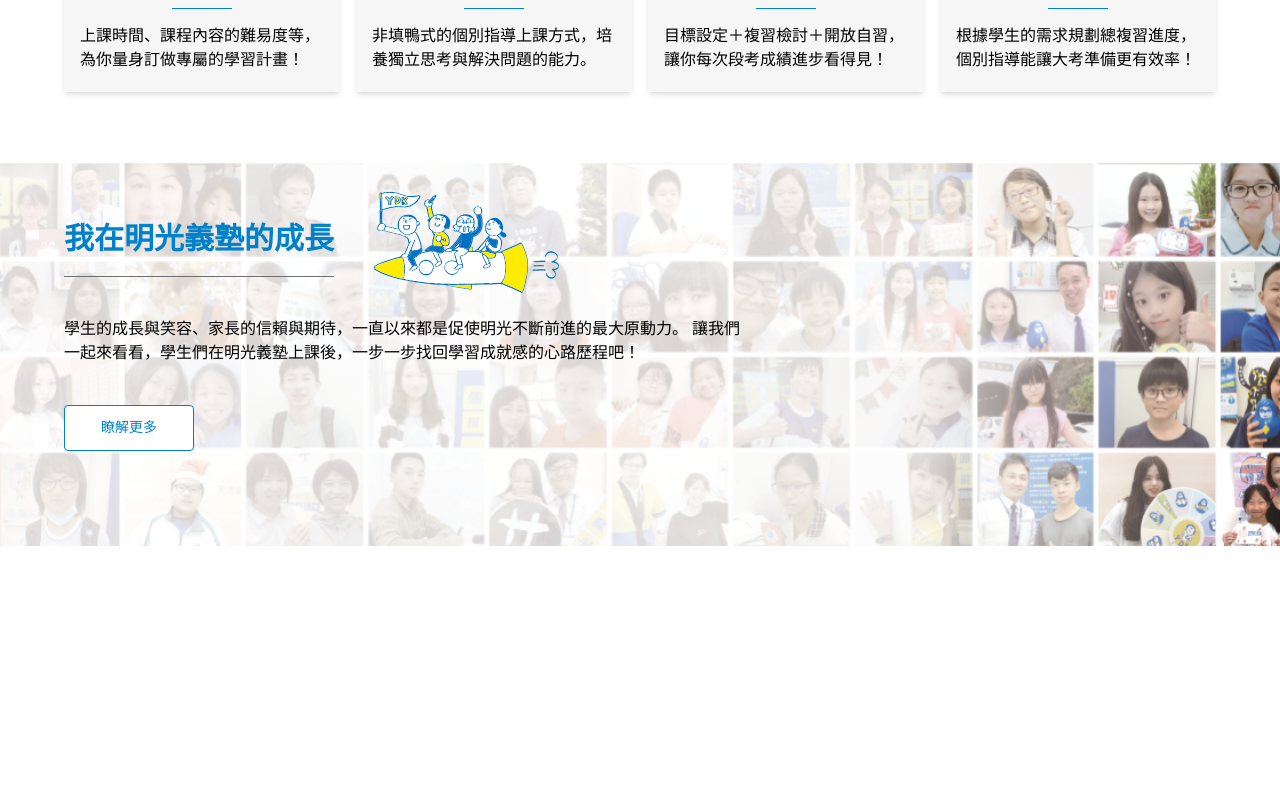
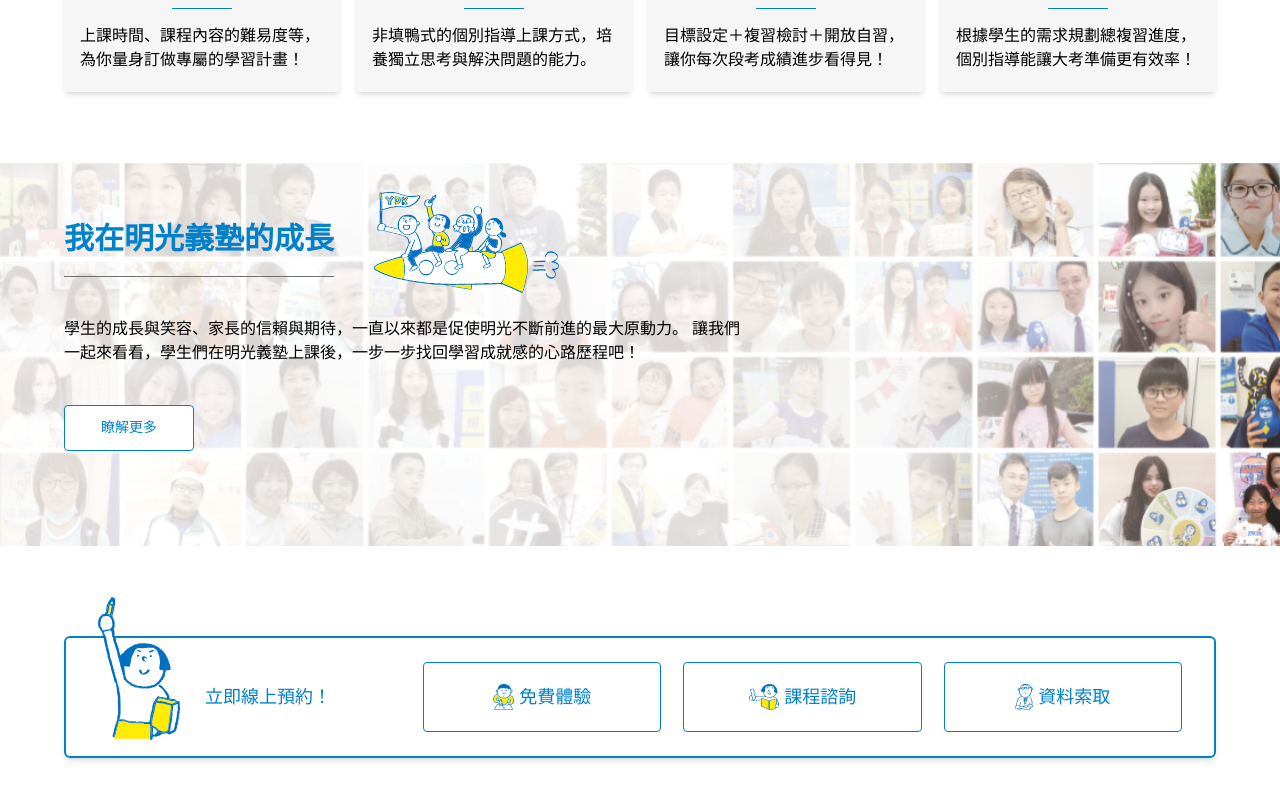
Before and after one commit to RhinoLee/edu_web, a Vue app: page / in a window 1280 px wide. Shown: the part 1859-2659 px from the top of the page. Before the commit the page ends 2495 px from the top, so only its background shows below. Built offline with nearby package versions, Linux system fonts and the light colour scheme; a web font is replaced by a local one.

Commit message:
Appointment Area

```diff
--- /dev/null
+++ b/src/components/Home/Appointment.vue
@@ -0,0 +1,46 @@
+<template>
+  <div class="mb-[74px]">
+    <div class="container">
+      <div
+        class="relative flex flex-wrap justify-center items-center w-full border-2 border-edu-blue rounded-md pt-[24px] pb-[24px] pl-[22px] pr-[22px] xl:pl-[32px] xl:pr-[32px] shadow-md">
+        <div class="w-[100%] lg:w-[30%] flex items-center">
+          <div class="relative w-[82px]">
+            <div class="absolute w-[82px] left-0 -top-[130px] lg:-top-[100px]"><img class="w-full" src="@/assets/images/image/img_reserve.svg" alt=""></div>
+          </div>
+          <h3
+            class="pl-[25px] text-sm text-edu-blue fonr-bold text-right sm:text-base xl:text-lg">
+            立即線上預約！</h3>
+        </div>
+        <div class="w-[100%] lg:w-[70%] grid grid-cols-1 gap-y-[18px] md:grid-cols-3 md:gap-y-0 gap-x-[22px] mt-[20px] lg:mt-0 lg:flex-1">
+          <div>
+            <a href="#"
+              class="flex justify-center items-center px-[38px] py-[20px] border border-edu-blue rounded hover:bg-edu-yellow">
+              <div class="h-[26px] mr-[5px]"><img class="block h-full" src="@/assets/images/icon/icon_free.svg"
+                  alt="免費體驗">
+              </div>
+              <p class="text-edu-blue text-base xl:text-lg">免費體驗</p>
+            </a>
+          </div>
+          <div>
+            <a href="#"
+              class="flex justify-center items-center px-[38px] py-[20px] border border-edu-blue rounded hover:bg-edu-yellow">
+              <div class="h-[26px] mr-[5px]"><img class="block h-full" src="@/assets/images/icon/icon_class.svg"
+                  alt="課程諮詢">
+              </div>
+              <p class="text-edu-blue text-base xl:text-lg">課程諮詢</p>
+            </a>
+          </div>
+          <div>
+            <a href="#"
+              class="flex justify-center items-center px-[38px] py-[20px] border border-edu-blue rounded hover:bg-edu-yellow">
+              <div class="h-[26px] mr-[5px]"><img class="block h-full" src="@/assets/images/icon/icon_info.svg"
+                  alt="資料索取">
+              </div>
+              <p class="text-edu-blue text-base xl:text-lg">資料索取</p>
+            </a>
+          </div>
+        </div>
+      </div>
+    </div>
+  </div>
+</template>
--- a/src/views/Home.vue
+++ b/src/views/Home.vue
@@ -5,6 +5,7 @@
 import Location from "@/components/Home/Location.vue"
 import CourseInfo from "@/components/Home/CourseInfo.vue"
 import Growing from "@/components/Home/Growing.vue"
+import Appointment from "@/components/Home/Appointment.vue"
 </script>
 
 <template>
@@ -14,4 +15,5 @@
   <Location></Location>
   <CourseInfo></CourseInfo>
   <Growing></Growing>
+  <Appointment></Appointment>
 </template>
```
